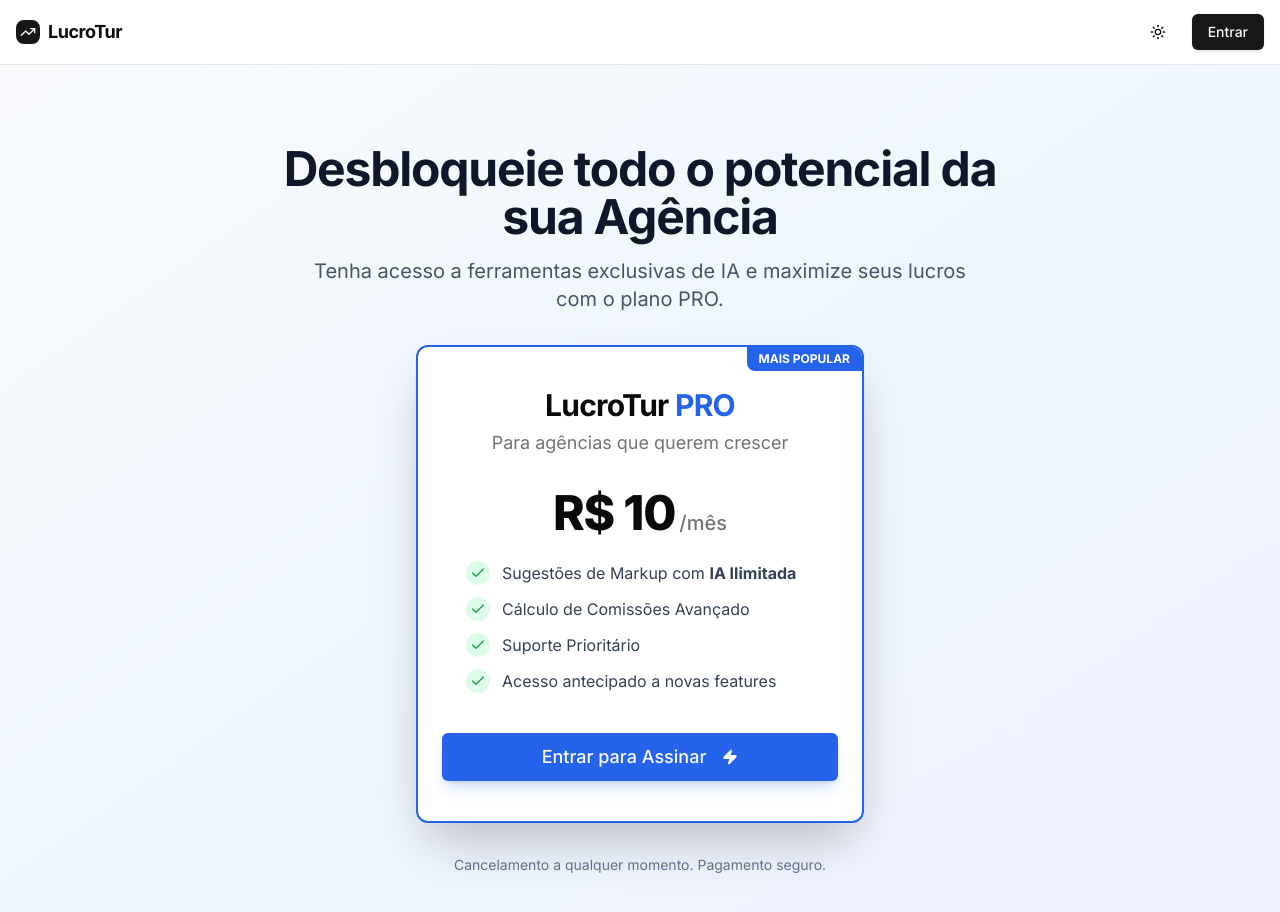
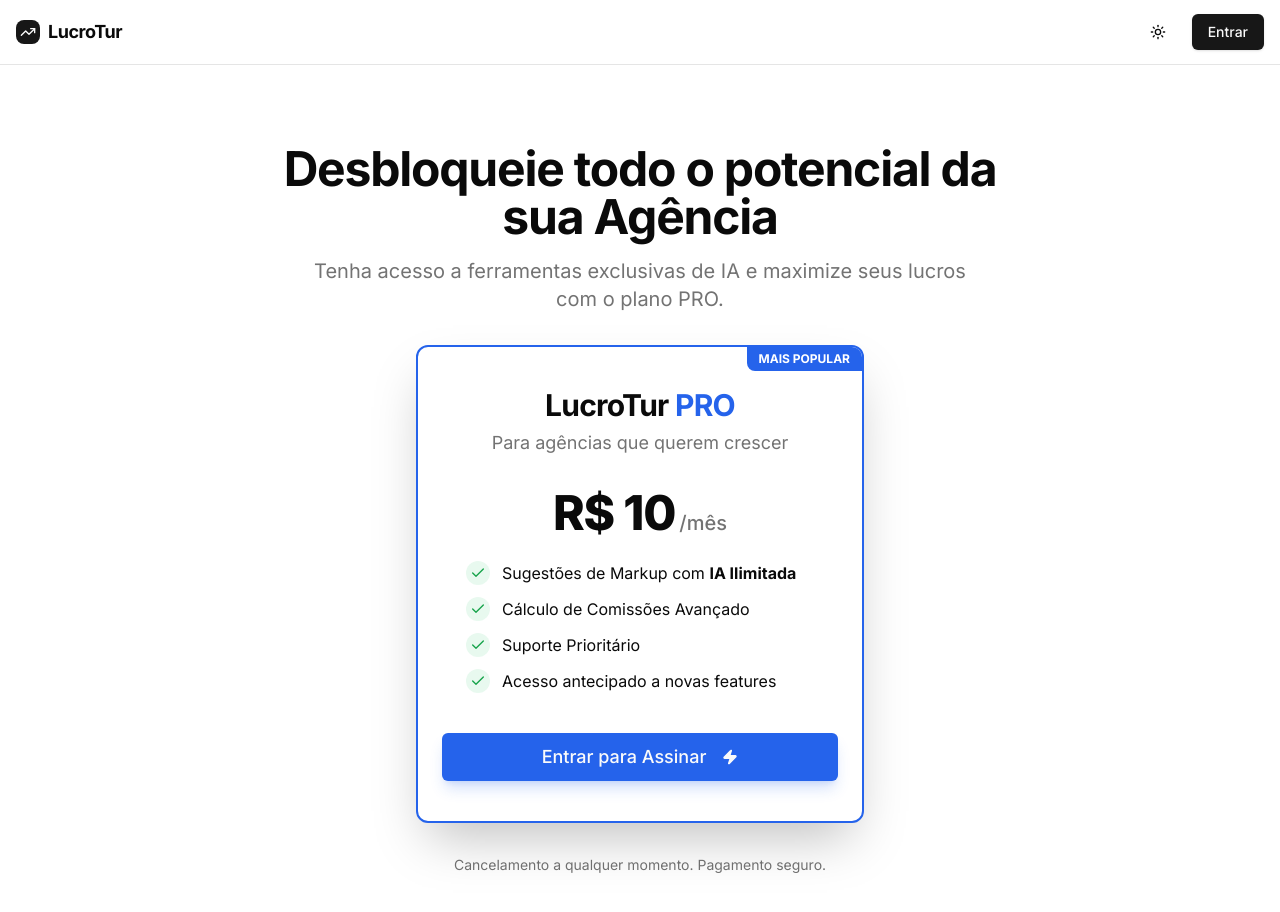
Before and after one commit to msalarini/agencia-markup, a Next.js app: page /pro in a window 1280 px wide. Shown: the top 912 px of the page. Built offline with nearby package versions, Linux system fonts and the light colour scheme; no server answers.

Commit message:
feat: apply dark mode consistency to PRO, auth-error, and billing pages

```diff
--- a/app/auth/auth-code-error/page.tsx
+++ b/app/auth/auth-code-error/page.tsx
@@ -16,16 +16,16 @@ function AuthErrorContent() {
                 <CardTitle className="text-red-600">Erro de Autenticação</CardTitle>
             </CardHeader>
             <CardContent>
-                <p className="text-slate-600 mb-4">
+                <p className="text-muted-foreground mb-4">
                     Não foi possível validar seu login com o Google.
                 </p>
                 {error && (
-                    <div className="bg-red-50 border border-red-200 rounded p-3 text-sm text-red-800 font-mono break-all mb-4">
+                    <div className="bg-red-50 dark:bg-red-900/20 border border-red-200 dark:border-red-800 rounded p-3 text-sm text-red-800 dark:text-red-200 font-mono break-all mb-4">
                         {error}
                     </div>
                 )}
-                <p className="text-sm text-slate-500">Isso pode acontecer se:</p>
-                <ul className="list-disc list-inside mt-2 text-sm text-slate-500 space-y-1">
+                <p className="text-sm text-muted-foreground">Isso pode acontecer se:</p>
+                <ul className="list-disc list-inside mt-2 text-sm text-muted-foreground space-y-1">
                     <li>A conexão expirou.</li>
                     <li>Você cancelou o login.</li>
                     <li>Houve um erro de configuração no servidor.</li>
@@ -45,7 +45,7 @@ function AuthErrorContent() {
 
 export default function AuthErrorPage() {
     return (
-        <div className="min-h-screen flex items-center justify-center bg-slate-50 p-4">
+        <div className="min-h-screen flex items-center justify-center bg-background p-4">
             <Suspense fallback={<div>Carregando...</div>}>
                 <AuthErrorContent />
             </Suspense>
--- a/app/billing/page.tsx
+++ b/app/billing/page.tsx
@@ -51,11 +51,11 @@ export default function BillingPage() {
     }
 
     return (
-        <div className="min-h-screen bg-slate-50 py-12 px-4">
+        <div className="min-h-screen bg-background py-12 px-4">
             <div className="max-w-3xl mx-auto space-y-8">
                 <div className="space-y-2">
-                    <h1 className="text-3xl font-bold text-slate-900">Gerenciar Assinatura</h1>
-                    <p className="text-slate-600">Visualize e gerencie seu plano atual.</p>
+                    <h1 className="text-3xl font-bold text-foreground">Gerenciar Assinatura</h1>
+                    <p className="text-muted-foreground">Visualize e gerencie seu plano atual.</p>
                 </div>
 
                 <Card>
@@ -64,12 +64,12 @@ export default function BillingPage() {
                         <CardDescription>Detalhes da sua assinatura ativa.</CardDescription>
                     </CardHeader>
                     <CardContent className="space-y-4">
-                        <div className="flex items-center justify-between p-4 bg-white border rounded-lg">
+                        <div className="flex items-center justify-between p-4 bg-card border rounded-lg">
                             <div>
-                                <p className="font-medium text-slate-900">
-                                    {isPro ? "PricePro PRO" : "Plano Gratuito"}
+                                <p className="font-medium text-foreground">
+                                    {isPro ? "LucroTur PRO" : "Plano Gratuito"}
                                 </p>
-                                <p className="text-sm text-slate-500">
+                                <p className="text-sm text-muted-foreground">
                                     {isPro ? "R$ 10,00 / mês" : "Acesso limitado"}
                                 </p>
                             </div>
@@ -91,7 +91,7 @@ export default function BillingPage() {
                         )}
                     </CardContent>
                     {isPro && (
-                        <CardFooter className="border-t bg-slate-50 px-6 py-4">
+                        <CardFooter className="border-t bg-muted/30 px-6 py-4">
                             <div className="w-full flex flex-col sm:flex-row items-start sm:items-center justify-between gap-4">
                                 <div className="flex items-center gap-2 text-amber-600 text-sm">
                                     <AlertTriangle className="h-4 w-4" />
--- a/app/pro/page.tsx
+++ b/app/pro/page.tsx
@@ -34,13 +34,13 @@ export default function ProPage() {
     }
 
     return (
-        <div className="min-h-screen bg-gradient-to-br from-slate-50 via-blue-50 to-indigo-50 py-20 px-4">
+        <div className="min-h-screen bg-background py-20 px-4">
             <div className="max-w-3xl mx-auto text-center space-y-8">
                 <div className="space-y-4">
-                    <h1 className="text-4xl font-bold tracking-tight text-slate-900 sm:text-5xl">
+                    <h1 className="text-4xl font-bold tracking-tight text-foreground sm:text-5xl">
                         Desbloqueie todo o potencial da sua Agência
                     </h1>
-                    <p className="text-xl text-slate-600 max-w-2xl mx-auto">
+                    <p className="text-xl text-muted-foreground max-w-2xl mx-auto">
                         Tenha acesso a ferramentas exclusivas de IA e maximize seus lucros com o plano PRO.
                     </p>
                 </div>
@@ -63,28 +63,28 @@ export default function ProPage() {
 
                         <ul className="space-y-3 text-left px-6">
                             <li className="flex items-center gap-3">
-                                <div className="h-6 w-6 rounded-full bg-green-100 flex items-center justify-center shrink-0">
-                                    <Check className="h-4 w-4 text-green-600" />
+                                <div className="h-6 w-6 rounded-full bg-green-500/10 dark:bg-green-500/20 flex items-center justify-center shrink-0">
+                                    <Check className="h-4 w-4 text-green-600 dark:text-green-400" />
                                 </div>
-                                <span className="text-slate-700">Sugestões de Markup com <strong>IA Ilimitada</strong></span>
+                                <span className="text-foreground">Sugestões de Markup com <strong>IA Ilimitada</strong></span>
                             </li>
                             <li className="flex items-center gap-3">
-                                <div className="h-6 w-6 rounded-full bg-green-100 flex items-center justify-center shrink-0">
-                                    <Check className="h-4 w-4 text-green-600" />
+                                <div className="h-6 w-6 rounded-full bg-green-500/10 dark:bg-green-500/20 flex items-center justify-center shrink-0">
+                                    <Check className="h-4 w-4 text-green-600 dark:text-green-400" />
                                 </div>
-                                <span className="text-slate-700">Cálculo de Comissões Avançado</span>
+                                <span className="text-foreground">Cálculo de Comissões Avançado</span>
                             </li>
                             <li className="flex items-center gap-3">
-                                <div className="h-6 w-6 rounded-full bg-green-100 flex items-center justify-center shrink-0">
-                                    <Check className="h-4 w-4 text-green-600" />
+                                <div className="h-6 w-6 rounded-full bg-green-500/10 dark:bg-green-500/20 flex items-center justify-center shrink-0">
+                                    <Check className="h-4 w-4 text-green-600 dark:text-green-400" />
                                 </div>
-                                <span className="text-slate-700">Suporte Prioritário</span>
+                                <span className="text-foreground">Suporte Prioritário</span>
                             </li>
                             <li className="flex items-center gap-3">
-                                <div className="h-6 w-6 rounded-full bg-green-100 flex items-center justify-center shrink-0">
-                                    <Check className="h-4 w-4 text-green-600" />
+                                <div className="h-6 w-6 rounded-full bg-green-500/10 dark:bg-green-500/20 flex items-center justify-center shrink-0">
+                                    <Check className="h-4 w-4 text-green-600 dark:text-green-400" />
                                 </div>
-                                <span className="text-slate-700">Acesso antecipado a novas features</span>
+                                <span className="text-foreground">Acesso antecipado a novas features</span>
                             </li>
                         </ul>
                     </CardContent>
@@ -100,7 +100,7 @@ export default function ProPage() {
                     </CardFooter>
                 </Card>
 
-                <p className="text-sm text-slate-500">
+                <p className="text-sm text-muted-foreground">
                     Cancelamento a qualquer momento. Pagamento seguro.
                 </p>
             </div>
```
